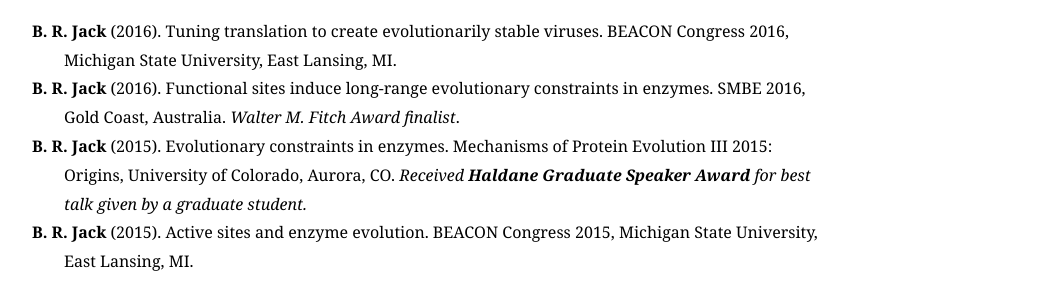
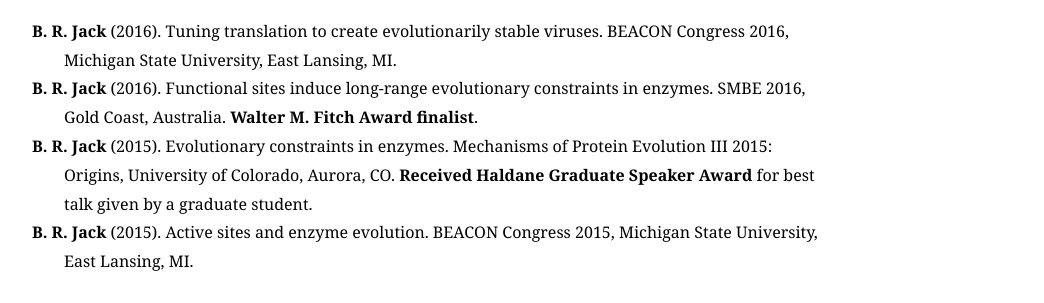
Before and after one commit to benjaminjack/benjaminjack.github.io, a Jekyll site: the page built from cv.html, in a window 1280 px wide. Shown: the part 1155-1458 px from the top of the page, without its empty margins (208-1252 px from the left). Built offline with Jekyll 4.4.1, drawn with Linux system fonts in a browser that asks for light colours; some web fonts are replaced; comment, search, counter and statistics services are not loaded.

```diff
--- a/cv.html
+++ b/cv.html
@@ -45,8 +45,8 @@ layout: default
 <h3>Contributed Talks</h3>
 <ul class="cv">
 <li><strong>B. R. Jack</strong> (2016). Tuning translation to create evolutionarily stable viruses. BEACON Congress 2016, Michigan State University, East Lansing, MI.</li>
-<li><strong>B. R. Jack</strong> (2016). Functional sites induce long-range evolutionary constraints in enzymes. SMBE 2016, Gold Coast, Australia. <em>Walter M. Fitch Award finalist</em>.</li>
-<li><strong>B. R. Jack</strong> (2015). Evolutionary constraints in enzymes. Mechanisms of Protein Evolution III 2015: Origins, University of Colorado, Aurora, CO. <em>Received <strong>Haldane Graduate Speaker Award</strong> for best talk given by a graduate student.</em></li>
+<li><strong>B. R. Jack</strong> (2016). Functional sites induce long-range evolutionary constraints in enzymes. SMBE 2016, Gold Coast, Australia. <strong>Walter M. Fitch Award finalist</strong>.</li>
+<li><strong>B. R. Jack</strong> (2015). Evolutionary constraints in enzymes. Mechanisms of Protein Evolution III 2015: Origins, University of Colorado, Aurora, CO. <strong>Received Haldane Graduate Speaker Award</strong> for best talk given by a graduate student.</li>
 <li><strong>B. R. Jack</strong> (2015). Active sites and enzyme evolution. BEACON Congress 2015, Michigan State University, East Lansing, MI.</li>
 </ul>
 
```
